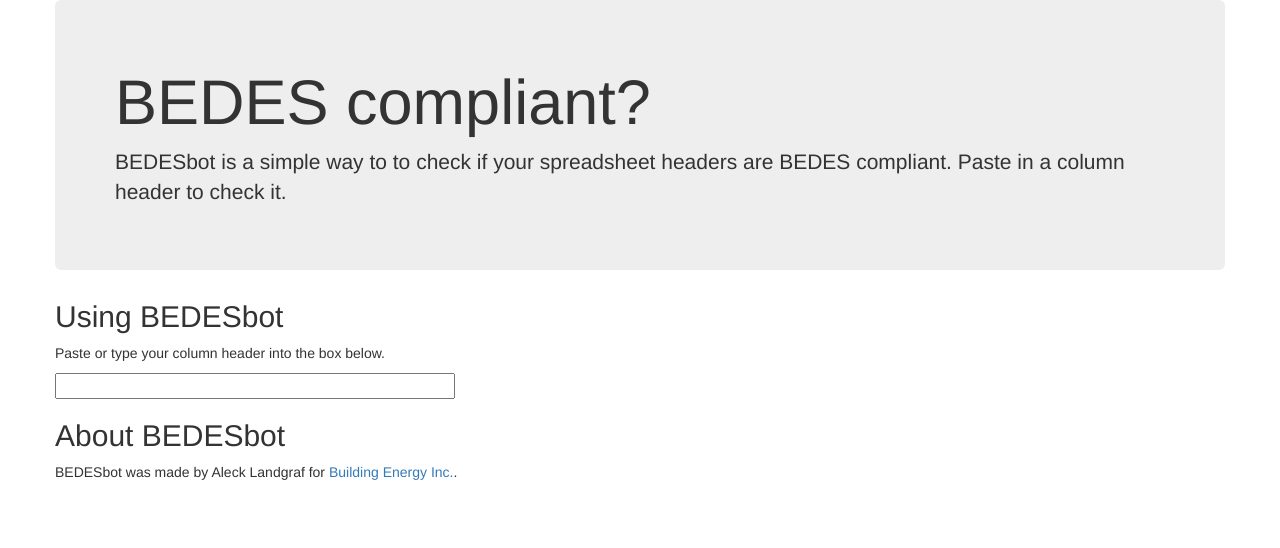
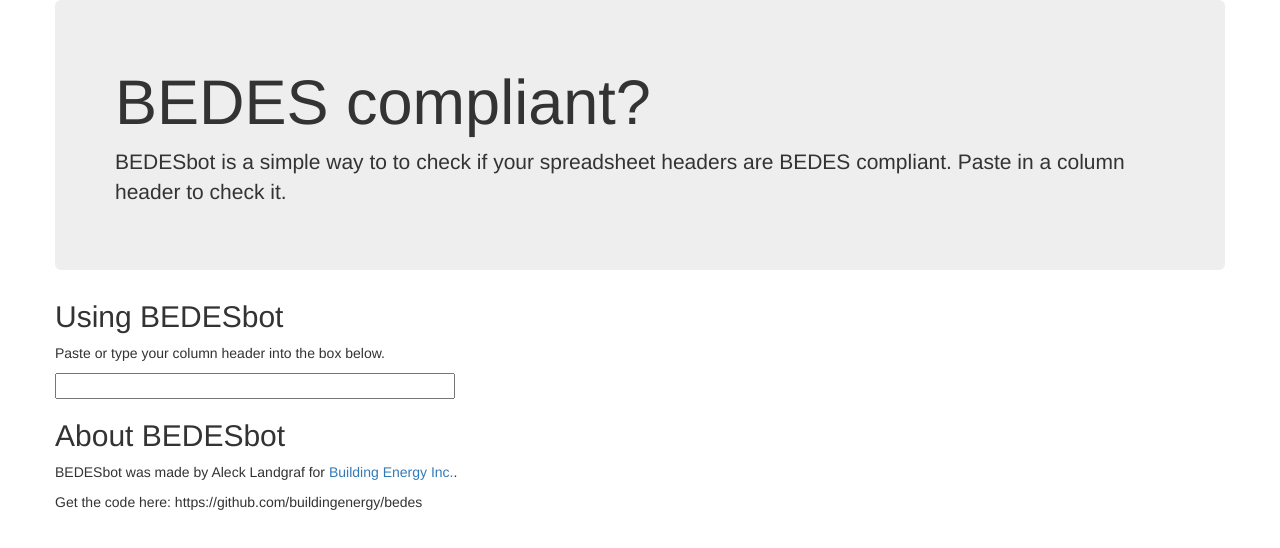
Before and after one commit to buildingenergy/bedes, a plain HTML site: page index.html in a window 1280 px wide. Drawn offline with nearby package versions, Linux system fonts and the light colour scheme.

Commit message:
add link to repo

```diff
--- a/index.html
+++ b/index.html
@@ -34,6 +34,7 @@
 
         <h2>About BEDESbot</h2>
         <p>BEDESbot was made by Aleck Landgraf for <a href="https://buildingenergy.com">Building Energy Inc.</a>.
+        <p>Get the code here: https://github.com/buildingenergy/bedes</p>
     </div>
 </div>
 <script>
```
